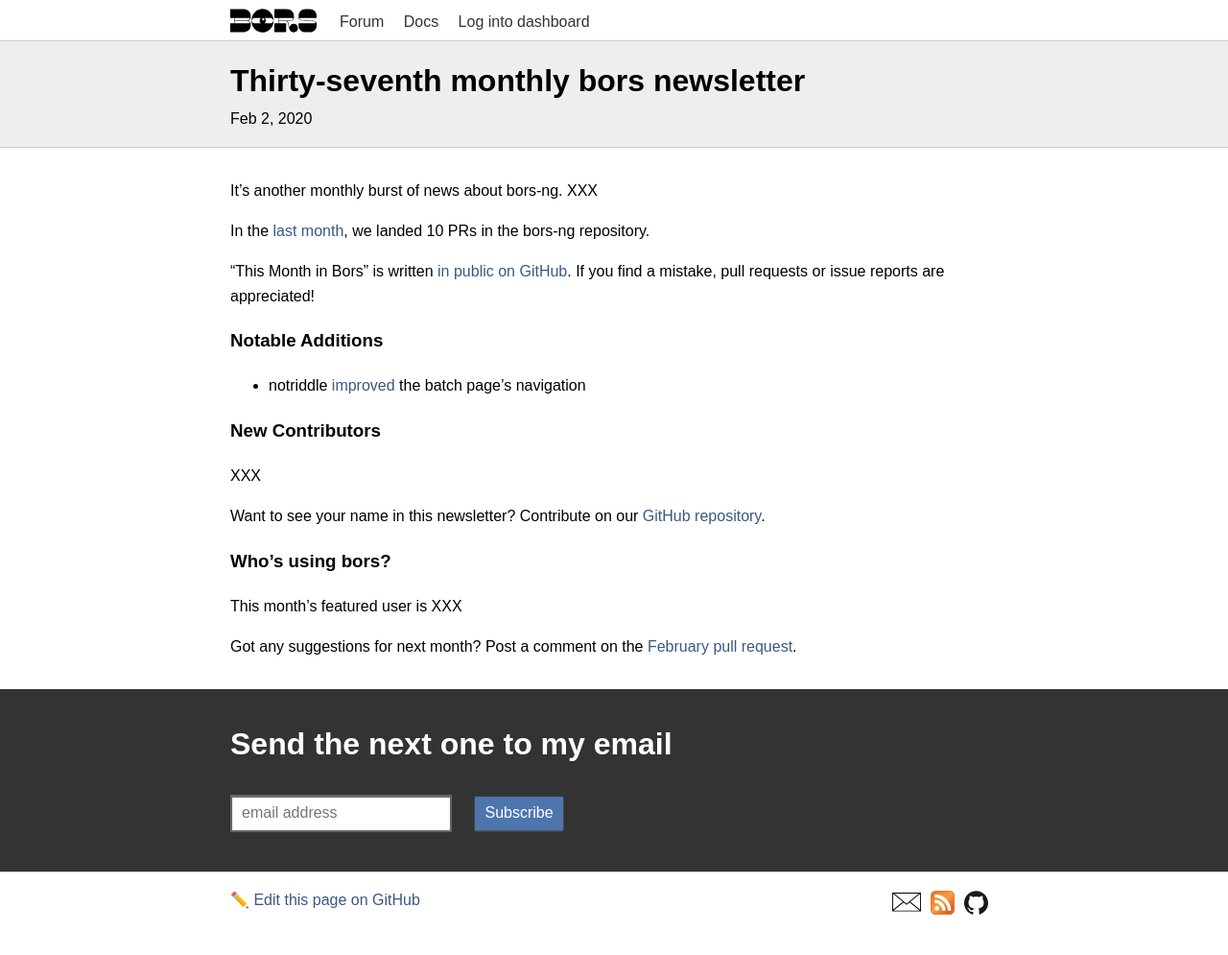
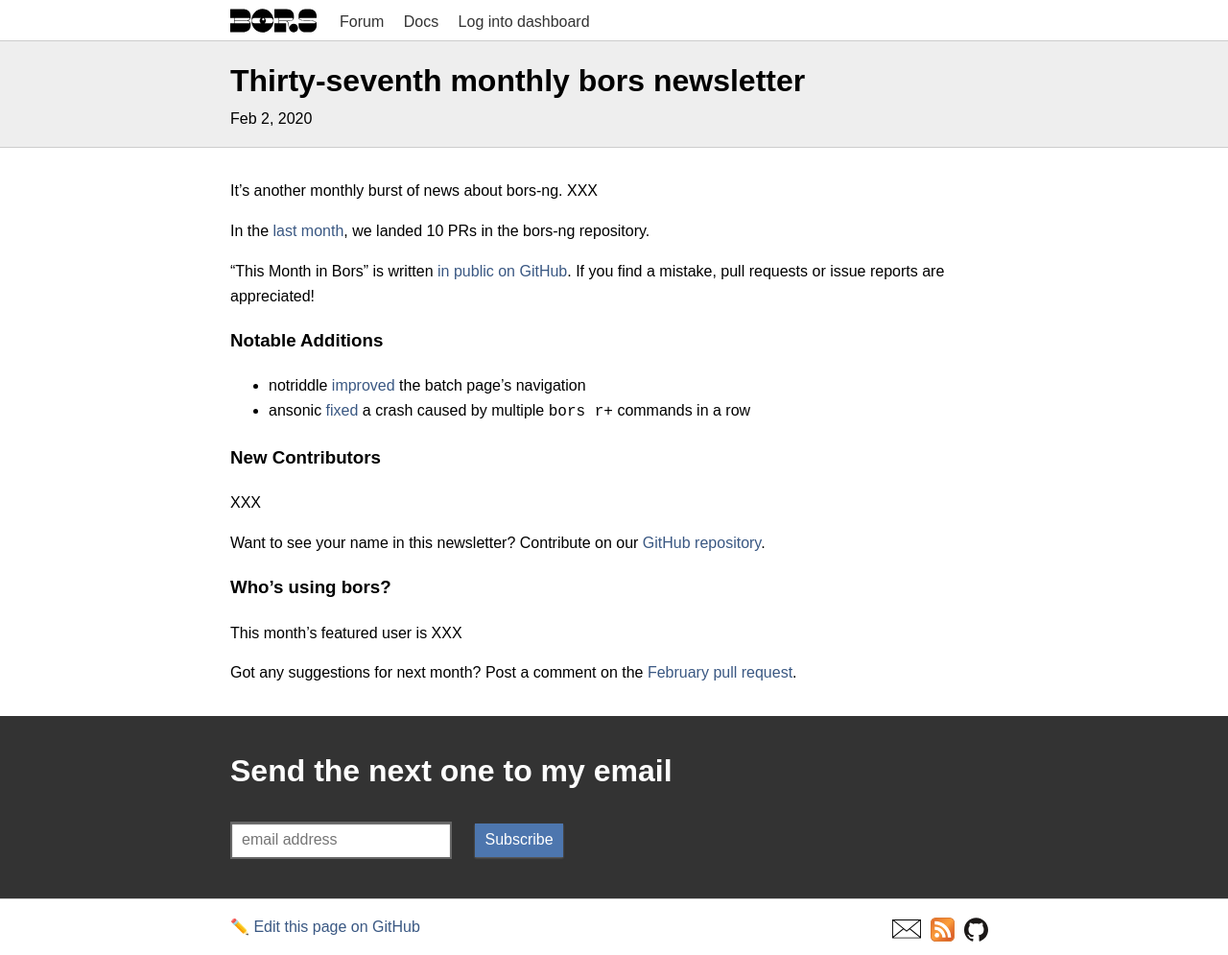
Before and after one commit to bors-ng/bors-ng.github.io, a Jekyll site: the page built from _posts/2020-02-01-tmib-37.md, in a window 1280 px wide. Shown: the whole page at 96% size. Built offline with Jekyll 4.4.1, drawn with Linux system fonts in a browser that asks for light colours; before the commit the page ends 967 px from its top, so only the background shows below that.

Commit message:
Add bors-ng/bors-ng#841

```diff
--- a/_posts/2020-02-01-tmib-37.md
+++ b/_posts/2020-02-01-tmib-37.md
@@ -20,6 +20,7 @@
 ### Notable Additions
 
 * notriddle [improved](https://github.com/bors-ng/bors-ng/pull/836) the batch page's navigation
+* ansonic [fixed](https://github.com/bors-ng/bors-ng/pull/841) a crash caused by multiple `bors r+` commands in a row
 
 
 ### New Contributors
```
